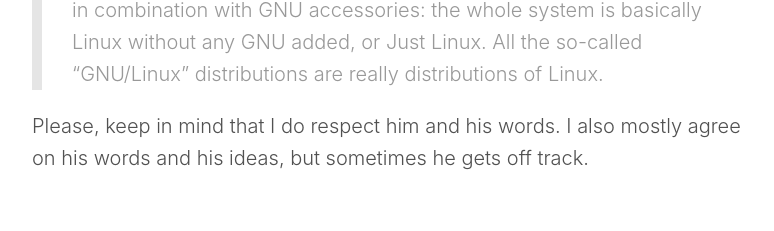
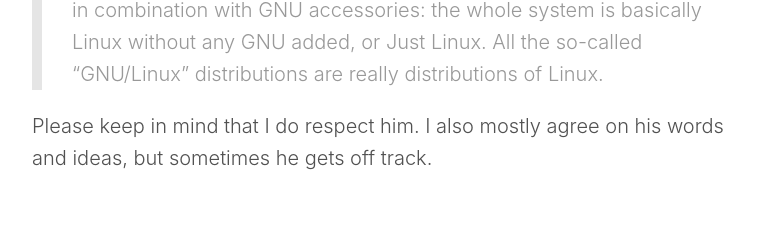
Before and after one commit to arturtamborski/arturtamborski.github.io, a Jekyll site: the page built from _posts/2018-05-27-stallman-pasta.md, in a window 1280 px wide. Shown: the part 1858-2089 px from the top of the page, without its empty margins (248-1022 px from the left). Built offline with Jekyll 4.4.1, drawn with Linux system fonts in a browser that asks for light colours; comment, search, counter and statistics services are not loaded.

Commit message:
fix minor issues

```diff
--- a/_posts/2018-05-27-stallman-pasta.md
+++ b/_posts/2018-05-27-stallman-pasta.md
@@ -54,5 +54,5 @@
 > or Just Linux. All the so-called "GNU/Linux" distributions are really
 > distributions of Linux.
 
-Please, keep in mind that I do respect him and his words.
-I also mostly agree on his words and his ideas, but sometimes he gets off track.
+Please keep in mind that I do respect him. I also mostly agree on his words
+and ideas, but sometimes he gets off track.
```
